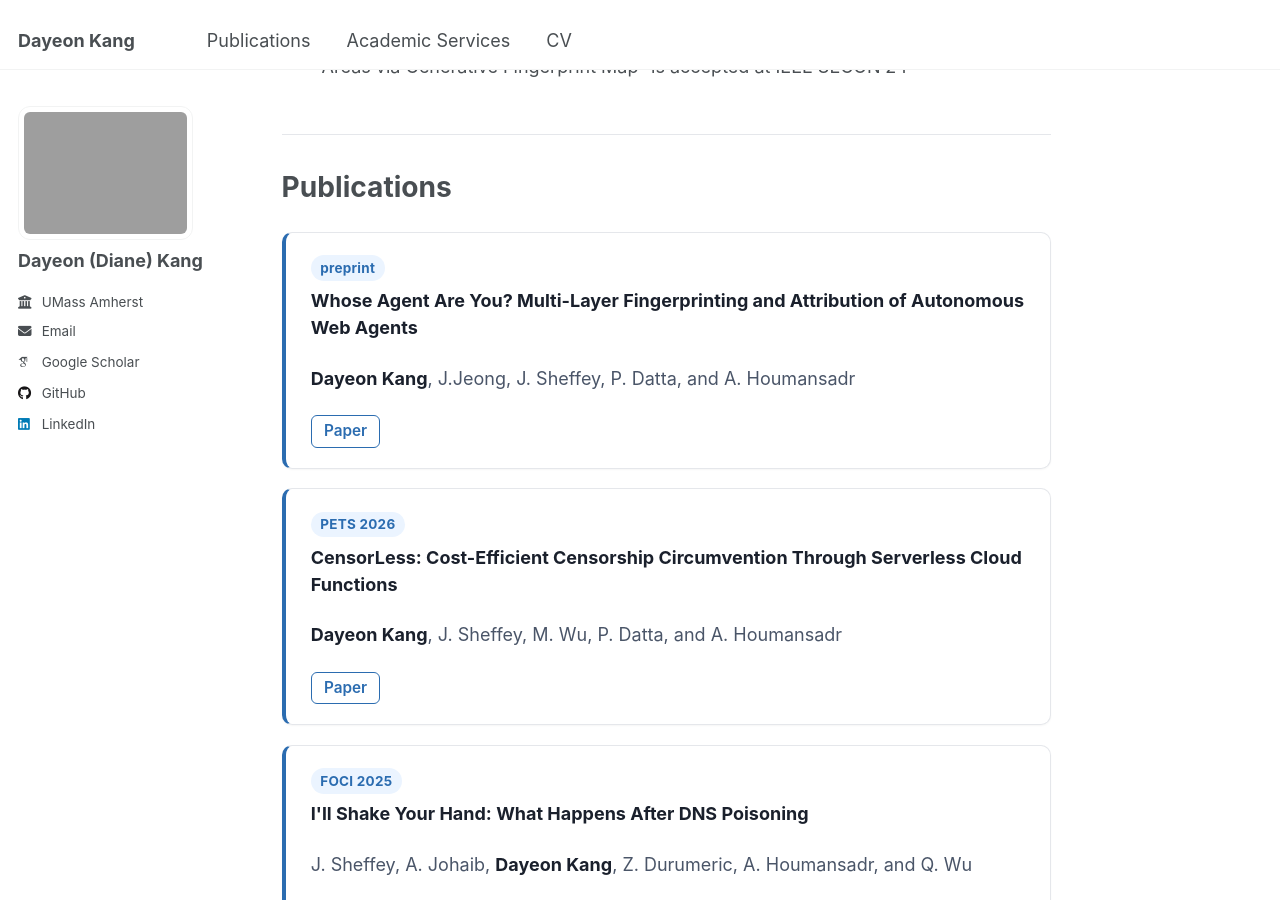
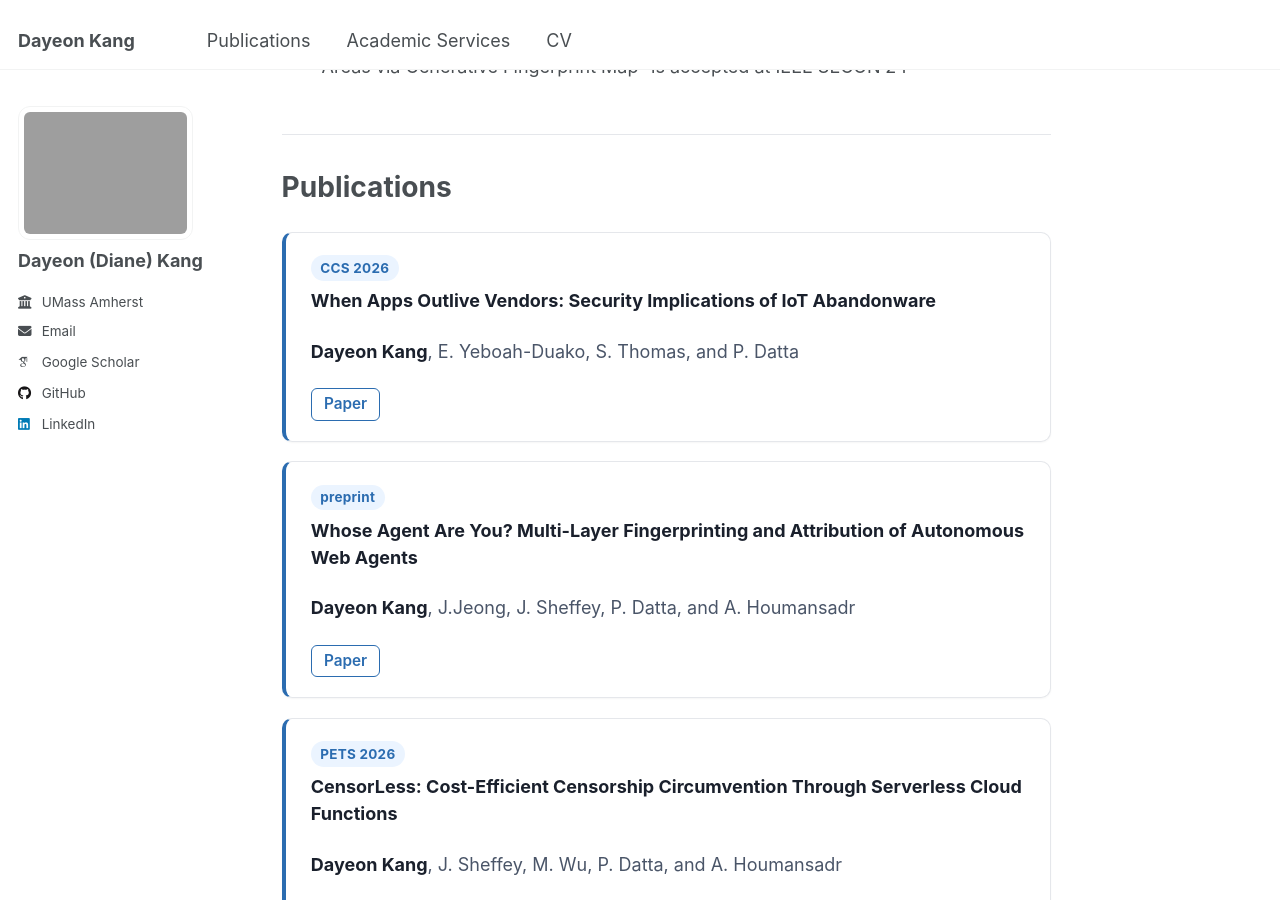
Before and after one commit to DayeonKang99/DayeonKang99.github.io, a Jekyll site: the page built from _pages/about.md, in a window 1280 px wide and 900 px high, scrolled down 856 px. Built offline with Jekyll 4.4.1, drawn with Linux system fonts in a browser that asks for light colours; some web fonts are replaced.

Commit message:
add publication

```diff
--- a/_pages/about.md
+++ b/_pages/about.md
@@ -158,6 +158,12 @@ Prior to starting my PhD studies, I received my bachelor’s degree from Ewha Wo
 # Publications
 
 <div class="pub-grid">
+  <div class="pub-card">
+    <span class="pub-venue">CCS 2026</span>
+    <p class="pub-title">When Apps Outlive Vendors: Security Implications of IoT Abandonware</p>
+    <p class="pub-authors"><b>Dayeon Kang</b>, E. Yeboah-Duako, S. Thomas, and P. Datta</p>
+    <div class="pub-links"><a class="pub-btn" href="https://arxiv.org/pdf/2609.14798" target="_blank">Paper</a></div>
+  </div>
 
   <div class="pub-card">
     <span class="pub-venue">preprint</span>
```
Also changed, not shown: 1 other file.
